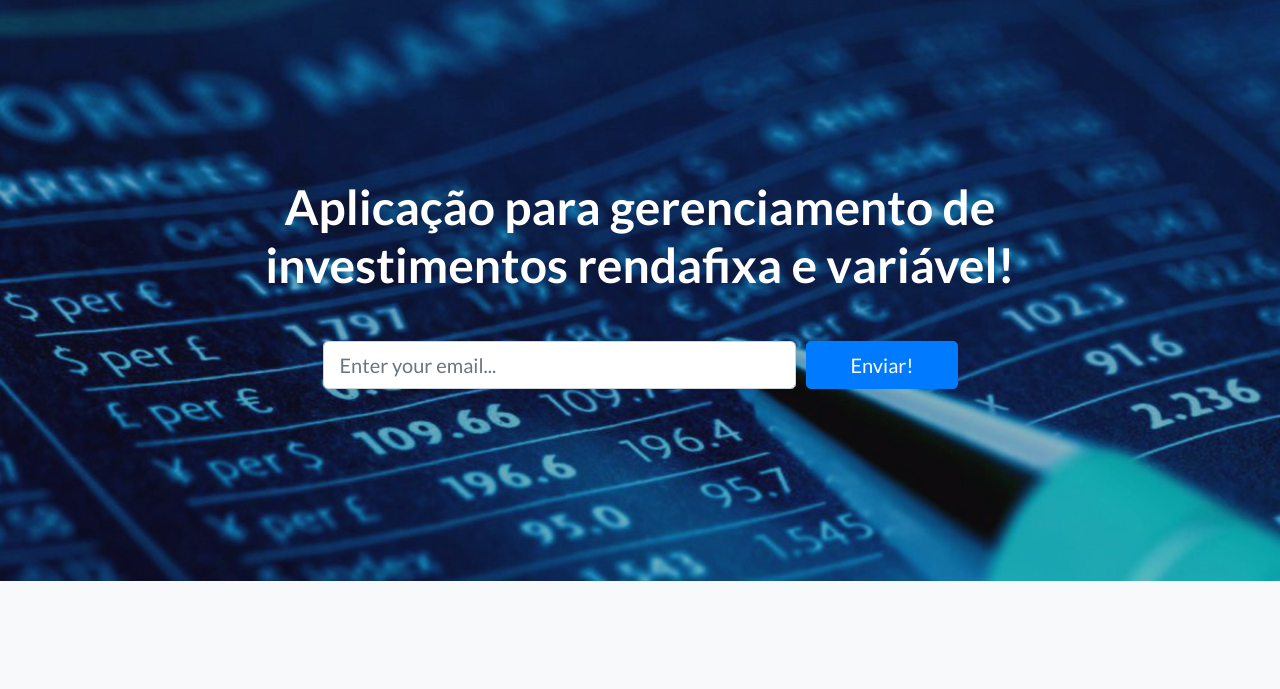
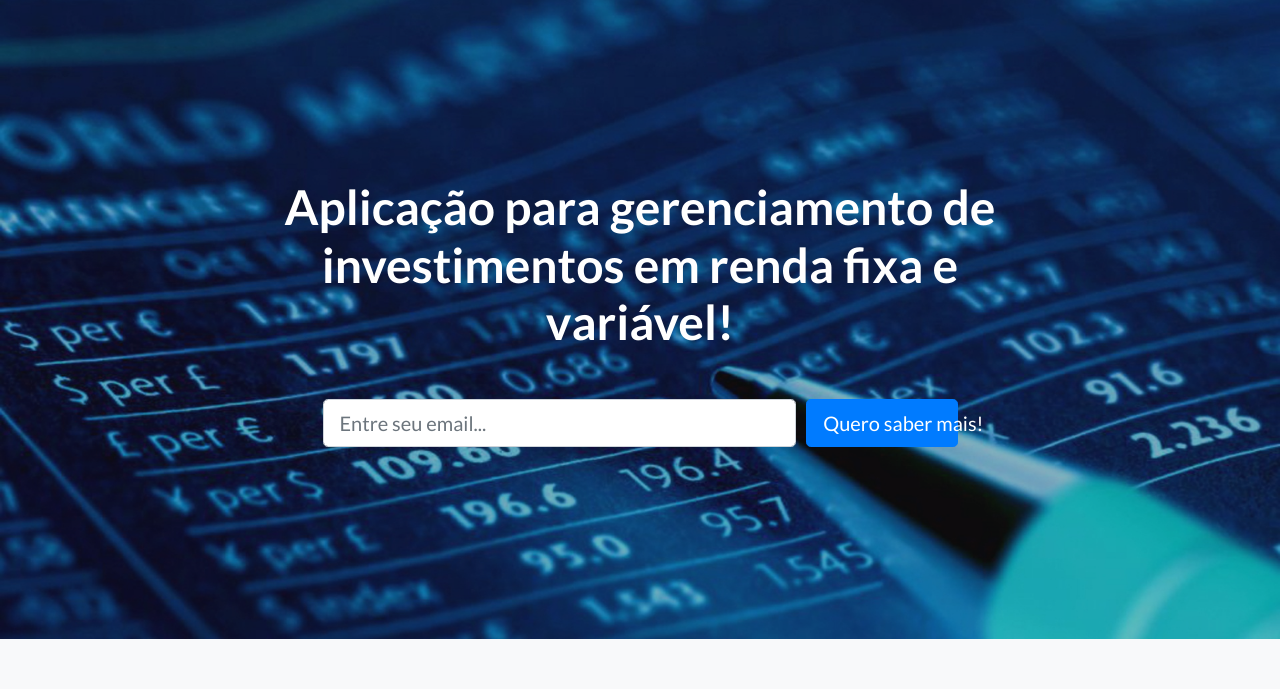
Before and after one commit to InvestNinja/investninja.github.io, a website: page index.html in a window 1280 px wide. Shown: the part 111-800 px from the top of the page. Drawn offline with Linux system fonts and the light colour scheme.

Commit message:
Update index.html

```diff
--- a/index.html
+++ b/index.html
@@ -39,16 +39,16 @@
       <div class="container">
         <div class="row">
           <div class="col-xl-9 mx-auto">
-            <h1 class="mb-5">Aplicação para gerenciamento de investimentos rendafixa e variável!</h1>
+            <h1 class="mb-5">Aplicação para gerenciamento de investimentos em renda fixa e variável!</h1>
           </div>
           <div class="col-md-10 col-lg-8 col-xl-7 mx-auto">
             <form>
               <div class="form-row">
                 <div class="col-12 col-md-9 mb-2 mb-md-0">
-                  <input type="email" class="form-control form-control-lg" placeholder="Enter your email...">
+                  <input type="email" class="form-control form-control-lg" placeholder="Entre seu email...">
                 </div>
                 <div class="col-12 col-md-3">
-                  <button type="submit" class="btn btn-block btn-lg btn-primary">Enviar!</button>
+                  <button type="submit" class="btn btn-block btn-lg btn-primary">Quero saber mais!</button>
                 </div>
               </div>
             </form>
@@ -93,6 +93,7 @@
     </section>
 
     <!-- Image Showcases -->
+    <!--
     <section class="showcase">
       <div class="container-fluid p-0">
         <div class="row no-gutters">
@@ -119,7 +120,7 @@
         </div>
       </div>
     </section>
-
+    -->
     <!-- Testimonials -->
     <section class="testimonials text-center bg-light">
       <div class="container">
@@ -134,6 +135,7 @@
               <p class="font-weight-light mb-0">Quase 20 anos de experiência em desenvolvimento de softwares, e mais de 10 anos de experiência no mercado financeiro!</p>
             </div>
           </div>
+          <!--
           <div class="col-lg-4">
             <div class="testimonial-item mx-auto mb-5 mb-lg-0">
                 <a href="https://github.com/AlexandreSabino">
@@ -152,6 +154,7 @@
               <p class="font-weight-light mb-0">"Thanks so much for making these free resources available to us!"</p>
             </div>
           </div>
+          -->
         </div>
       </div>
     </section>
@@ -189,13 +192,13 @@
       <div class="container">
         <div class="row">
           <div class="col-xl-9 mx-auto">
-            <h2 class="mb-4">Cadastre-se e tenha acesso gratuitamente!</h2>
+            <h2 class="mb-4">Cadastre-se agora e tenha acesso antecipado à aplicação!</h2>
           </div>
           <div class="col-md-10 col-lg-8 col-xl-7 mx-auto">
             <form>
               <div class="form-row">
                 <div class="col-12 col-md-9 mb-2 mb-md-0">
-                  <input type="email" class="form-control form-control-lg" placeholder="Enter your email...">
+                  <input type="email" class="form-control form-control-lg" placeholder="Entre seu email...">
                 </div>
                 <div class="col-12 col-md-3">
                   <button type="submit" class="btn btn-block btn-lg btn-primary">Enviar!</button>
@@ -208,6 +211,7 @@
     </section>
 
     <!-- Footer -->
+    <!--
     <footer class="footer bg-light">
       <div class="container">
         <div class="row">
@@ -243,6 +247,7 @@
         </div>
       </div>
     </footer>
+    -->
 
     <!-- Bootstrap core JavaScript -->
     <script src="vendor/jquery/jquery.min.js"></script>
```
